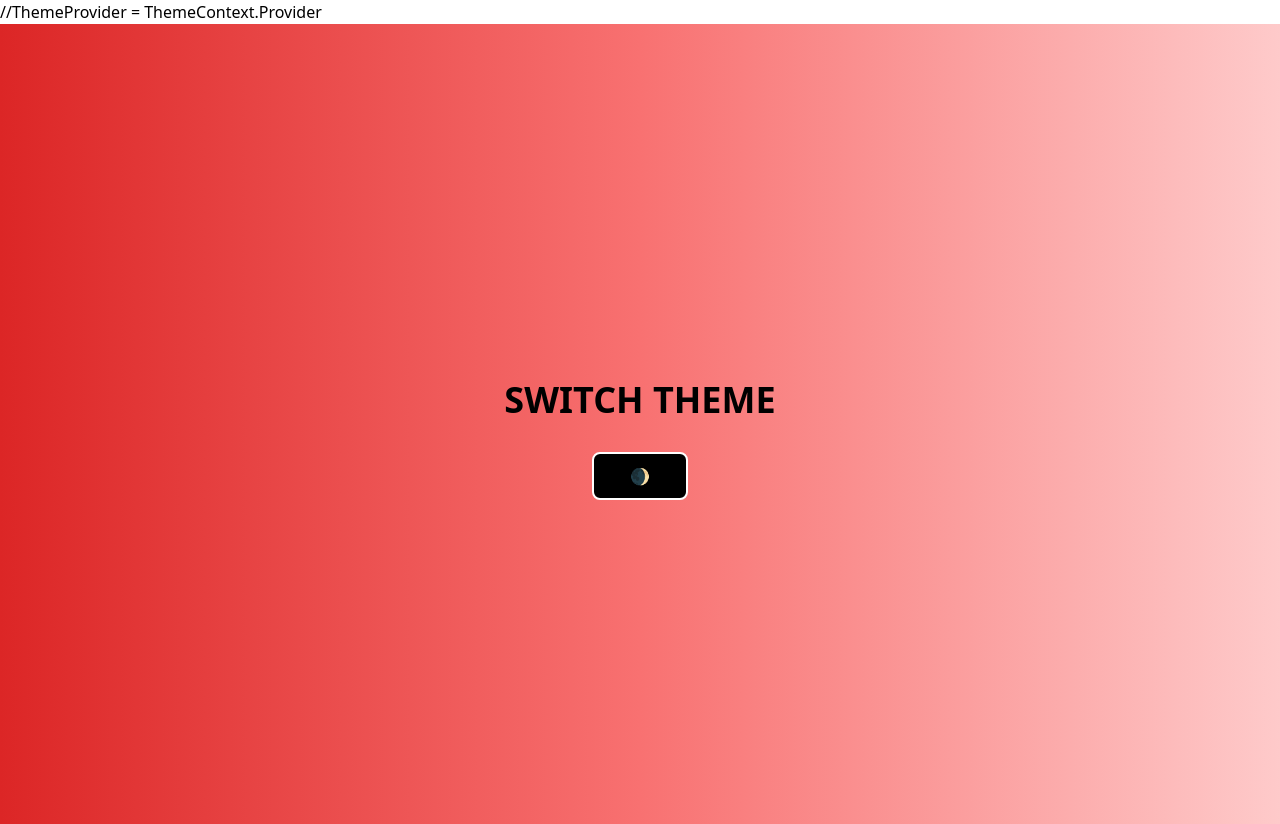
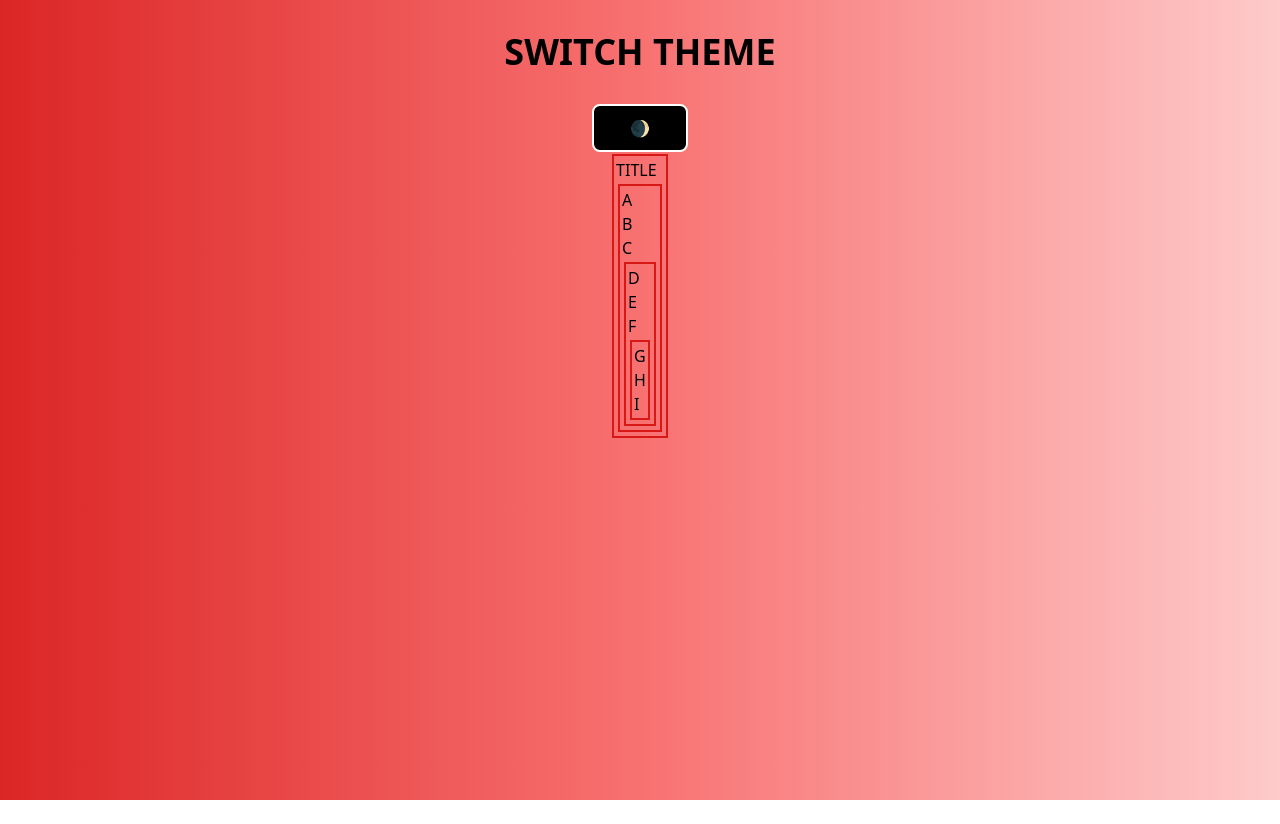
Before and after one commit to kiran-jawale/react-30days, a React (Vite) app in the folder week1/: page / in a window 1280 px wide. After the commit the page ends 800 px from the top, so only its background shows below. Built offline with nearby package versions, Linux system fonts and the light colour scheme.

Commit message:
used more contexts

```diff
--- a/week1/src/components/Day7.jsx
+++ b/week1/src/components/Day7.jsx
@@ -1,16 +1,37 @@
 import React from "react";
 import { useTheme } from "../contexts/themeContext";
-
+import Section from "./children/Section";
+import Heading from "./children/Heading";
+import { LevelProvider } from "../contexts/LevelContext";
 export default function Day7() {
   const { isDark, toggleTheme } = useTheme();
 
-  return <div className={` font-sans h-screen w-screen
-    flex flex-col items-center justify-center duration-200 ${isDark === false ?
-    'bg-gradient-to-r from-red-600 via-red-400 to-red-200 text-black' : 'bg-zinc-800 text-white' }`}>
-        <h1 className="text-4xl font-bold m-8">SWITCH THEME</h1>
-        <button onClick={toggleTheme}
-        className="h-12 w-24 bg-black border-2 rounded-lg text-white p-2 border-white">
-            🌒
-        </button>
-  </div>;
-};
+  return (
+    <div className={`font-sans h-screen w-screen flex flex-col items-center duration-200 ${isDark === false ? 'bg-gradient-to-r from-red-600 via-red-400 to-red-200 text-black' : 'bg-zinc-800 text-white'}`}>
+      <h1 className="text-4xl font-bold m-8">SWITCH THEME</h1>
+      <button onClick={toggleTheme} className="h-12 w-24 bg-black border-2 rounded-lg text-white p-2 border-white">
+        🌒
+      </button>
+      <LevelProvider value={1}>
+        <Section>
+          <Heading>TITLE</Heading>
+          <Section>
+            <Heading>A</Heading>
+            <Heading>B</Heading>
+            <Heading>C</Heading>
+            <Section>
+              <Heading>D</Heading>
+              <Heading>E</Heading>
+              <Heading>F</Heading>
+              <Section>
+                <Heading>G</Heading>
+                <Heading>H</Heading>
+                <Heading>I</Heading>
+              </Section>
+            </Section>
+          </Section>
+        </Section>
+      </LevelProvider>
+    </div>
+  );
+}
--- /dev/null
+++ b/week1/src/components/children/Heading.jsx
@@ -0,0 +1,22 @@
+import React from "react";
+import { useLevel } from "../../contexts/LevelContext";
+
+export default function Heading({ children }) {
+  const level = useLevel();
+  switch (level) {
+    case 1:
+      return <h1>{children}</h1>;
+    case 2:
+      return <h2>{children}</h2>;
+    case 3:
+      return <h3>{children}</h3>;
+    case 4:
+      return <h4>{children}</h4>;
+    case 5:
+      return <h5>{children}</h5>;
+    case 6:
+      return <h6>{children}</h6>;
+    default:
+      throw Error("Unknown level:" + level);
+  }
+}
--- /dev/null
+++ b/week1/src/components/children/Section.jsx
@@ -0,0 +1,13 @@
+import React from "react";
+import { LevelProvider, useLevel } from "../../contexts/LevelContext";
+
+export default function Section({ children }) {
+  const level = useLevel();
+  return (
+    <LevelProvider value={level + 1}>
+      <div className="section">
+        {children}
+      </div>
+    </LevelProvider>
+  );
+}
--- /dev/null
+++ b/week1/src/contexts/LevelContext.js
@@ -0,0 +1,9 @@
+import React,{ createContext, useContext } from "react";
+
+export const LevelContext = createContext(1);
+
+export const LevelProvider = LevelContext.Provider;
+
+export const useLevel = function() {
+    return useContext(LevelContext);
+}
--- a/week1/src/contexts/themeContext.jsx
+++ b/week1/src/contexts/themeContext.jsx
@@ -11,7 +11,7 @@ const ThemeProvider = ({ children }) => { //to wrap children and provide context
     }
 
     return  (
-        <ThemeContext.Provider value={{isDark, toggleTheme}} > //ThemeProvider = ThemeContext.Provider
+        <ThemeContext.Provider value={{isDark, toggleTheme}} >{ /*ThemeProvider = ThemeContext.Provider*/}
             {children}
         </ThemeContext.Provider>
     )
--- a/week1/src/index.css
+++ b/week1/src/index.css
@@ -1,3 +1,9 @@
 @tailwind base;
 @tailwind components;
 @tailwind utilities;
+
+.section{
+    border: 2px solid rgb(216, 23, 23);
+    padding: 2px;
+    margin: 2px;
+}
```
